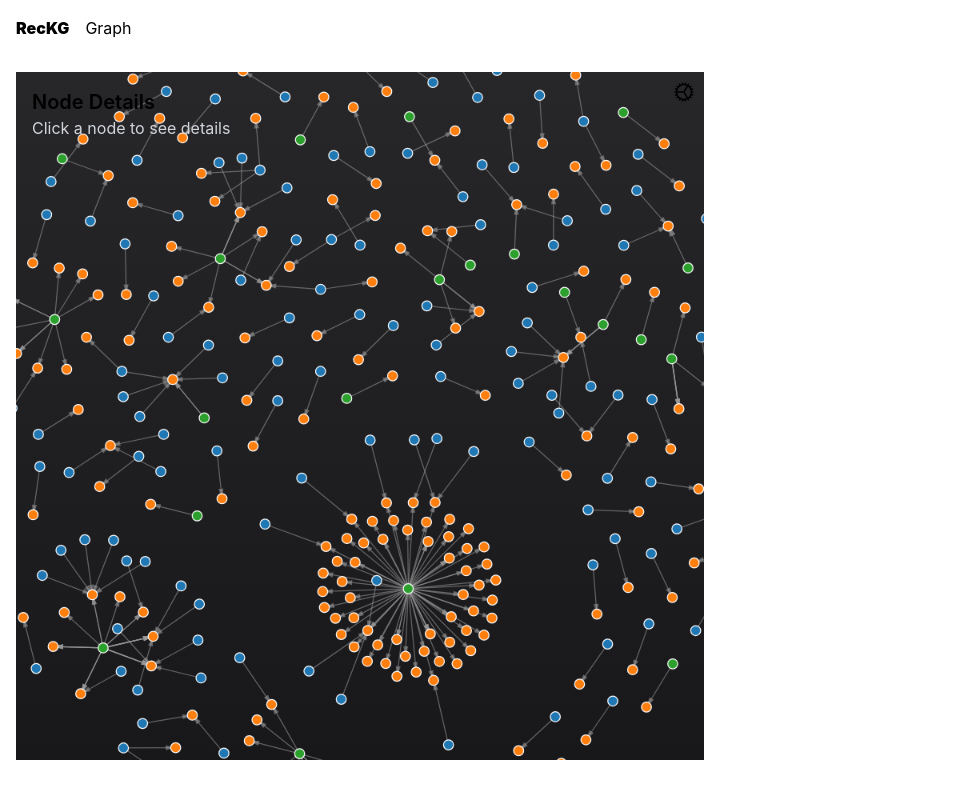
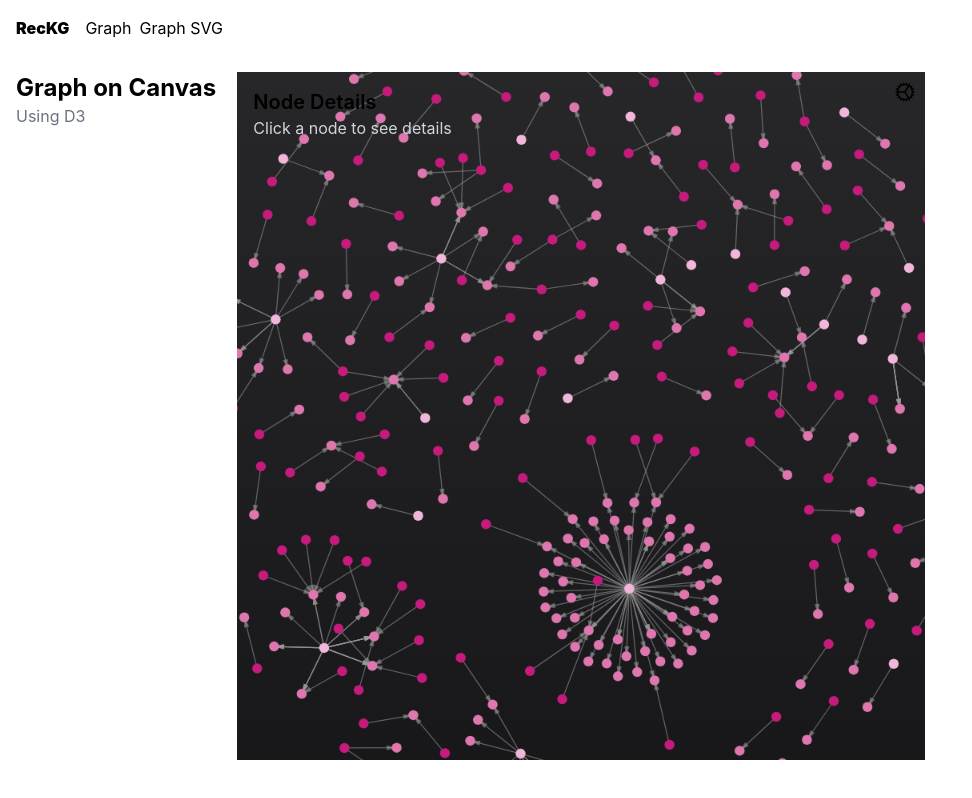
Before and after one commit to ttytu/RecKG-web, a React (Vite) app in the folder frontend/: page /graph in a window 1280 px wide. Shown: the whole page, without its empty margins (0-972 px from the left). Built offline with nearby package versions, Linux system fonts and the light colour scheme; a web font is replaced by a local one.

Commit message:
something

```diff
--- a/frontend/src/App.tsx
+++ b/frontend/src/App.tsx
@@ -2,9 +2,10 @@ import { BrowserRouter as Router, Route, Routes } from 'react-router-dom'
 
 import Home from './pages/Home'
 import Graph from './pages/Graph'
+import NavBar from './components/NavBar'
+import GraphSVG from './pages/GraphSVG'
 
 import './App.css'
-import NavBar from './components/NavBar'
 
 
 function App() {
@@ -16,6 +17,7 @@ function App() {
 				<Routes>
 					<Route path="/" element={<Home />} />
 					<Route path="/graph" element={<Graph />} />
+					<Route path="/graphSVG" element={<GraphSVG />} />
 				</Routes>
 			</div>
 		</Router>
--- a/frontend/src/components/ForceGraph.tsx
+++ b/frontend/src/components/ForceGraph.tsx
@@ -39,7 +39,7 @@ const ForceDirectedGraph: React.FC<ForceGraphProps> = ({ data }) => {
 	// Create a ref to store the simulation instance
 	const simulationRef = useRef<d3.Simulation<Node, Link> | null>(null);
 
-	const color = d3.scaleOrdinal(d3.schemeCategory10);
+	const color = d3.scaleOrdinal(d3.schemePiYG[9]);
 	const links = data.links.map(d => ({ ...d }));
 	const nodes = data.nodes.map(d => ({ ...d }));
 
@@ -69,21 +69,13 @@ const ForceDirectedGraph: React.FC<ForceGraphProps> = ({ data }) => {
 				context.clearRect(0, 0, width, height);
 
 				context.save();
-				context.globalAlpha = 0.6;
-				context.strokeStyle = "#999";
-				context.beginPath();
 				(links as (Link & { source: Node; target: Node })[]).forEach(drawLink);
-				context.stroke();
 				context.restore();
 
 				context.save();
 				nodes.forEach(node => {
 					context.beginPath();
 					drawNode(node);
-					context.fillStyle = color(node.group.toString()) as string;
-					context.strokeStyle = "#fff";
-					context.fill();
-					context.stroke();
 				});
 				context.restore();
 			});
@@ -93,6 +85,8 @@ const ForceDirectedGraph: React.FC<ForceGraphProps> = ({ data }) => {
 		function drawLink(d: Link & { source: Node; target: Node }) {
 			if (!context) return;
 
+			context.globalAlpha = 0.6;
+			context.strokeStyle = "#999";
 			context.beginPath();
 			context.moveTo(d.source.x!, d.source.y!);
 			context.lineTo(d.target.x!, d.target.y!);
@@ -131,6 +125,8 @@ const ForceDirectedGraph: React.FC<ForceGraphProps> = ({ data }) => {
 			if (!context) return;
 			context.moveTo(d.x! + 5, d.y!);
 			context.arc(d.x!, d.y!, 5, 0, 2 * Math.PI);
+			context.fillStyle = color(d.group.toString());
+			context.fill();
 		}
 
 		// Drag handlers
@@ -148,7 +144,7 @@ const ForceDirectedGraph: React.FC<ForceGraphProps> = ({ data }) => {
 				.on("end", dragended));
 
 		function dragstarted(event: any) {
-			if (!event.active) simulation.alphaTarget(0.3).restart();
+			if (!event.active) simulation.alphaTarget(0.2).restart();
 			event.subject.fx = event.subject.x;
 			event.subject.fy = event.subject.y;
 
--- a/frontend/src/components/NavBar.tsx
+++ b/frontend/src/components/NavBar.tsx
@@ -8,9 +8,12 @@ const NavBar: React.FC = () => {
 			<div className="font-black">
 				<Link to="/">RecKG</Link>
 			</div>
-			<ul className="navbar-links flex">
+			<ul className="navbar-links flex gap-2">
 				<li>
 					<Link to="/graph">Graph</Link>
+				</li>
+				<li>
+					<Link to="/graphSVG">Graph SVG</Link>
 				</li>
 			</ul>
 		</nav>
--- a/frontend/src/index.css
+++ b/frontend/src/index.css
@@ -72,6 +72,14 @@
 		height: 0.7rem;
 		width: 0.5rem;
 	}
+
+	.node-labels {
+		fill: currentColor;
+	}
+
+	.link-labels {
+		fill: currentColor;
+	}
 }
 
 
@@ -87,4 +95,9 @@
 	.btn-transparent {
 		@apply hover:opacity-50;
 	}
+
+	.node-labels,
+	.link-labels {
+		@apply text-black dark:text-white text-[0.4rem] capitalize;
+	}
 }
--- a/frontend/src/pages/Graph.tsx
+++ b/frontend/src/pages/Graph.tsx
@@ -35,12 +35,16 @@ const mapData = (nodes: any[], links: any[]) => {
 
 const data = generateRandomGraph(200, 200);
 
-const App = () => {
+const Graph = () => {
 	return (
-		<div className="w-full h-full">
+		<div className="w-full h-full flex gap-4 flex-col lg:flex-row">
+			<div className="w-1/5">
+				<h1 className="text-2xl font-bold">Graph on Canvas</h1>
+				<p className="text-gray-500">Using D3</p>
+			</div>
 			<ForceGraph data={mapData(testNodes, testEdges)} />
 		</div>
 	);
 };
 
-export default App;
+export default Graph;
```
